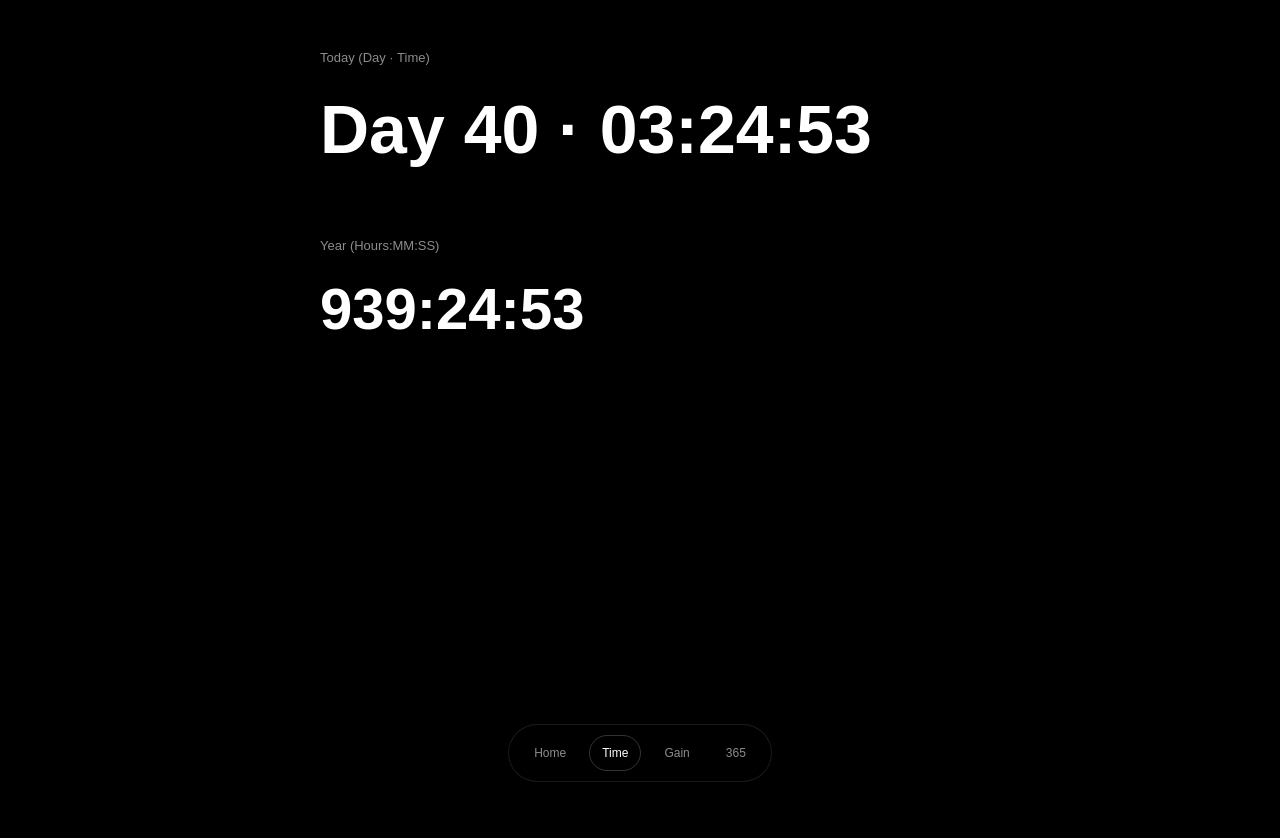
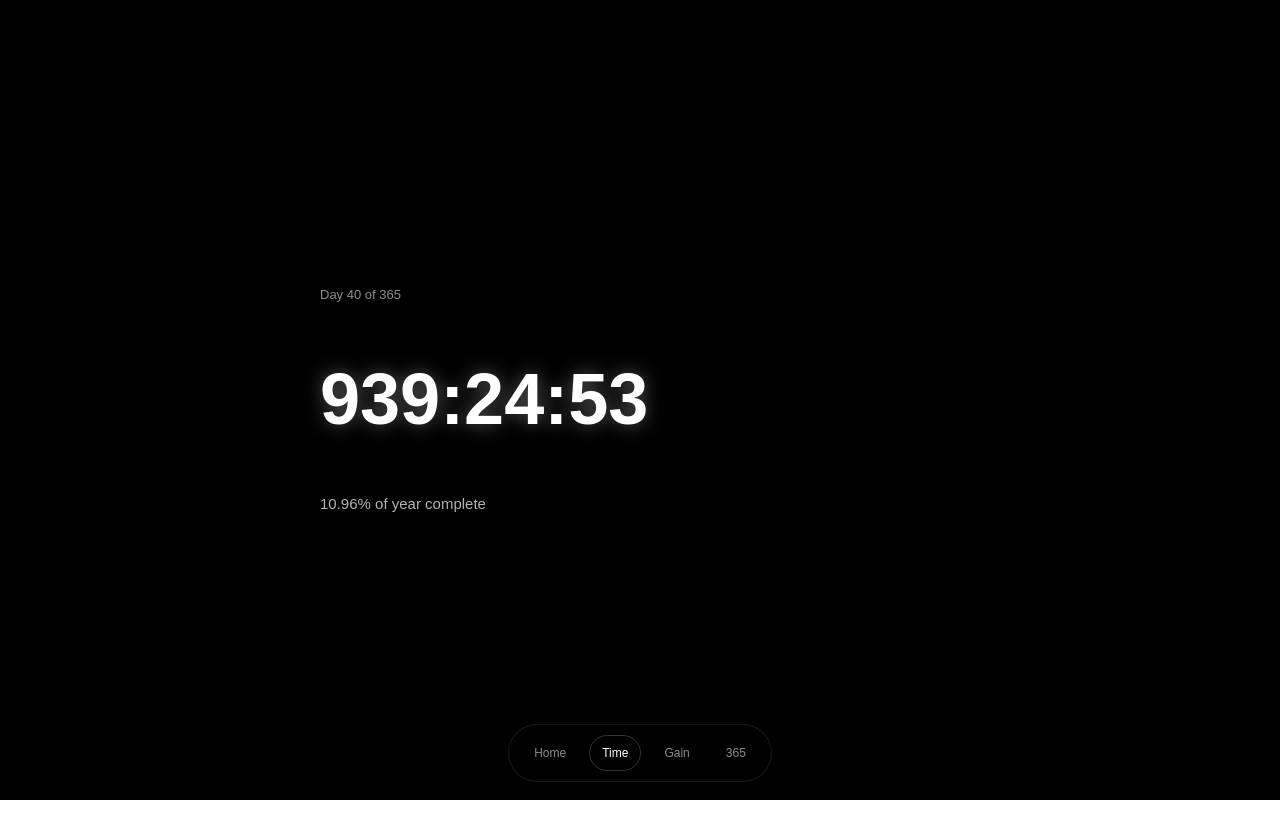
Before and after one commit to dptcoffee/Outflo, a Next.js app: page /state/time in a window 1280 px wide. Shown: the top 838 px of the page. After the commit the page ends 800 px from the top, so only its background shows below. Built offline with nearby package versions, Linux system fonts and the light colour scheme.

Commit message:
Time engine: 3-row stack (day / elapsed / %year)

```diff
--- a/app/state/time/page.tsx
+++ b/app/state/time/page.tsx
@@ -2,47 +2,42 @@
 
 import { useEffect, useMemo, useState } from "react";
 
-function pad2(n: number) {
-  return String(n).padStart(2, "0");
-}
-
-function formatTimeOfDay(d: Date) {
-  return `${pad2(d.getHours())}:${pad2(d.getMinutes())}:${pad2(d.getSeconds())}`;
-}
-
-function formatHoursHMS(totalSeconds: number) {
-  const hours = Math.floor(totalSeconds / 3600);
-  const rem = totalSeconds % 3600;
-  const minutes = Math.floor(rem / 60);
-  const seconds = rem % 60;
-
-  const hoursStr = hours.toLocaleString("en-US"); // commas
-  return `${hoursStr}:${pad2(minutes)}:${pad2(seconds)}`;
-}
-
-function dayOfYearLocal(d: Date) {
-  const start = new Date(d.getFullYear(), 0, 1); // Jan 1, local
-  const ms = d.getTime() - start.getTime();
-  return Math.floor(ms / 86400000) + 1; // 1-based
+function pad(n: number) {
+  return n.toString().padStart(2, "0");
 }
 
 export default function TimePage() {
-  // ticking "now" so seconds roll
-  const [now, setNow] = useState<Date>(() => new Date());
+  // tick once per second
+  const [now, setNow] = useState(() => new Date());
 
   useEffect(() => {
     const id = setInterval(() => setNow(new Date()), 1000);
     return () => clearInterval(id);
   }, []);
 
-  const out = useMemo(() => {
-    const startOfYear = new Date(now.getFullYear(), 0, 1, 0, 0, 0, 0);
-    const yearElapsedSeconds = Math.floor((now.getTime() - startOfYear.getTime()) / 1000);
+  const { dayOfYear, hmsElapsed, percentYear } = useMemo(() => {
+    const startOfYear = new Date(now.getFullYear(), 0, 1);
+    const msElapsed = now.getTime() - startOfYear.getTime();
+
+    const secondsElapsed = Math.floor(msElapsed / 1000);
+
+    const hours = Math.floor(secondsElapsed / 3600);
+    const minutes = Math.floor((secondsElapsed % 3600) / 60);
+    const seconds = secondsElapsed % 60;
+
+    const dayOfYear =
+      Math.floor(msElapsed / (1000 * 60 * 60 * 24)) + 1;
+
+    const isLeap =
+      new Date(now.getFullYear(), 1, 29).getMonth() === 1;
+    const daysInYear = isLeap ? 366 : 365;
+
+    const percentYear = (dayOfYear / daysInYear) * 100;
 
     return {
-      day: dayOfYearLocal(now),
-      timeOfDay: formatTimeOfDay(now),
-      yearHMS: formatHoursHMS(yearElapsedSeconds),
+      dayOfYear,
+      hmsElapsed: `${hours.toLocaleString()}:${pad(minutes)}:${pad(seconds)}`,
+      percentYear: percentYear.toFixed(2),
     };
   }, [now]);
 
@@ -53,44 +48,38 @@ export default function TimePage() {
         backgroundColor: "black",
         color: "white",
         display: "grid",
-        gridTemplateRows: "1fr auto 2fr",
         placeItems: "center",
         padding: "max(24px, 6vh) 24px",
+        touchAction: "pan-y",
       }}
     >
       <section
         style={{
           width: "min(640px, 92vw)",
           display: "grid",
-          rowGap: "clamp(44px, 7vh, 72px)",
+          rowGap: "clamp(28px, 5vh, 56px)",
         }}
       >
-        {/* Number 1 */}
-        <div style={{ display: "grid", rowGap: 10 }}>
-          <div style={{ fontSize: 13, opacity: 0.55 }}>Today (Day · Time)</div>
+        {/* Row 1 — Position */}
+        <div style={{ fontSize: 13, opacity: 0.55 }}>
+          Day {dayOfYear} of 365
+        </div>
+
+        {/* Row 2 — Flow */}
         <div
           style={{
-              fontSize: "clamp(44px, 6.2vw, 68px)",
+            fontSize: "clamp(44px, 7vw, 72px)",
             fontWeight: 700,
             fontVariantNumeric: "tabular-nums",
+            textShadow: "0 0 18px rgba(255,255,255,0.35)",
           }}
         >
-            Day {out.day} · {out.timeOfDay}
-          </div>
+          {hmsElapsed}
         </div>
 
-        {/* Number 2 */}
-        <div style={{ display: "grid", rowGap: 10 }}>
-          <div style={{ fontSize: 13, opacity: 0.55 }}>Year (Hours:MM:SS)</div>
-          <div
-            style={{
-              fontSize: "clamp(40px, 5.5vw, 58px)",
-              fontWeight: 600,
-              fontVariantNumeric: "tabular-nums",
-            }}
-          >
-            {out.yearHMS}
-          </div>
+        {/* Row 3 — Meaning */}
+        <div style={{ fontSize: 15, opacity: 0.7 }}>
+          {percentYear}% of year complete
         </div>
       </section>
     </main>
```
Lines whose indentation alone changed are shown as unchanged.
